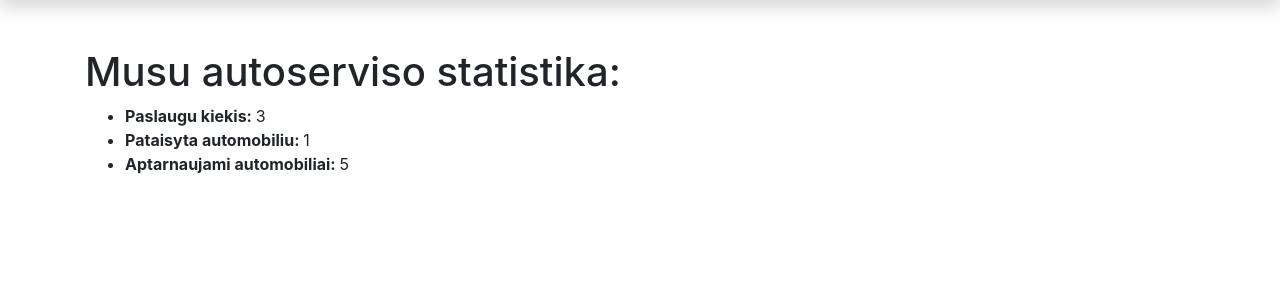
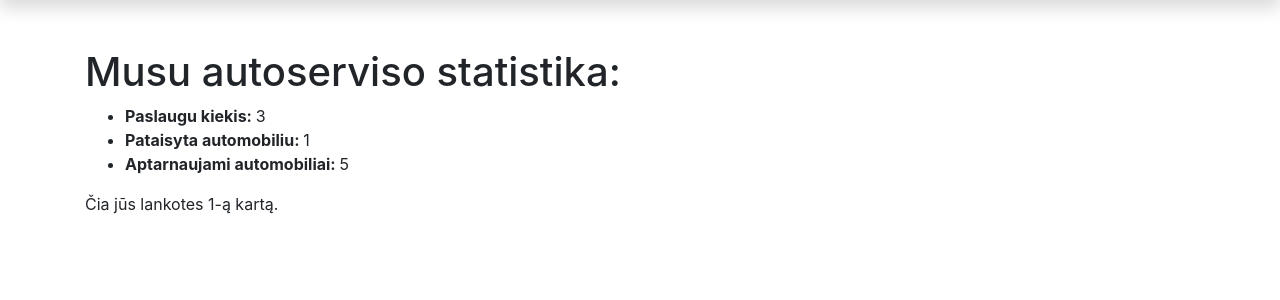
Before and after one commit to RedasMiliunas/autoservisas_2023_pavasaris, a Django app: page /autoservisas/ in a window 1280 px wide. Shown: the part 136-436 px from the top of the page. Run offline with Django 4.2, Linux system fonts and the light colour scheme; data comes from the database, SQL or seed files in the repository; both versions use the stored data as it was after the commit; some libraries are stand-ins or nearby versions.

Commit message:
Padaryta, kad pagrindiniame puslapyje būtų rodomas sesijos apsilankymų skaičius.

```diff
--- a/myservice/autoservisas/templates/index.html
+++ b/myservice/autoservisas/templates/index.html
@@ -11,5 +11,5 @@
     <li><strong>Aptarnaujami automobiliai: </strong>{{ vehicles }}</li>
 
 </ul>
-
+<p>Čia jūs lankotes {{ num_visits }}-ą kartą.</p>
 {% endblock %}
--- a/myservice/autoservisas/views.py
+++ b/myservice/autoservisas/views.py
@@ -21,10 +21,15 @@ def search(request):
     return render(request, 'search.html', {'vehicles': search_results, 'query': query})
 
 def index(request):
+    #sesijos (fiksuota info be jo prisijungimu: fiksuojam skaiciuka kiek kartu jis prisijungia:
+    num_visits = request.session.get('num_visits', 1)
+    request.session['num_visits'] = num_visits + 1
+
     context = {
         'service_count': Paslauga.objects.count(),
         'orders_done': Uzsakymas.objects.filter(status__exact='i').count(),
         'vehicles': Automobilis.objects.count(),
+        'num_visits': num_visits,
 
     }
     return render(request, 'index.html', context=context)
```
Also changed, not shown: myservice/db.sqlite3.
